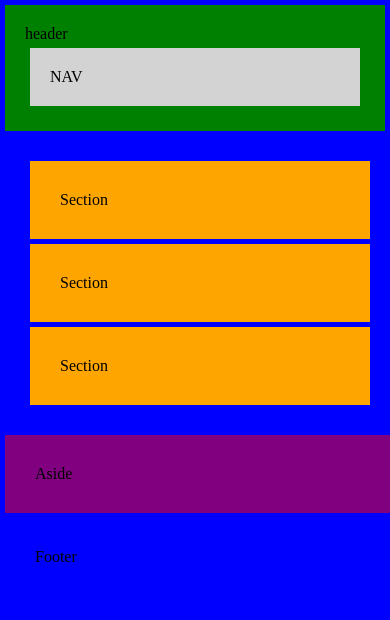
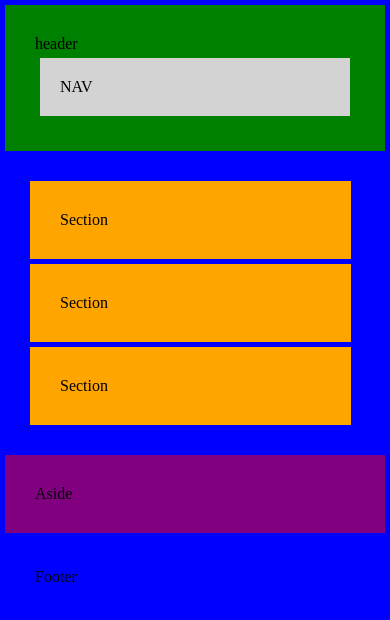
Before and after one commit to carlostrifilio/aula-revisao-html, a plain HTML site: page index.html in a window 390 px wide. Drawn offline with Linux system fonts and the light colour scheme.

Commit message:
subindo alteração no index

```diff
--- a/index.html
+++ b/index.html
@@ -18,7 +18,7 @@
 
     header {
         background:green;
-        padding: 20px;
+        padding: 30px;
         margin: 5px;
     }
     .main{
@@ -65,10 +65,10 @@
       display: block;
   }
   .article{
-      width: 100%;
+      width: 95%;
   }
   .aside{
-      width: 100%;
+      width: calc(100% - 10px);
   }
 }
 
```
